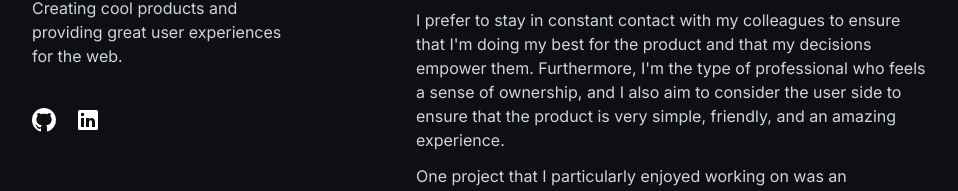
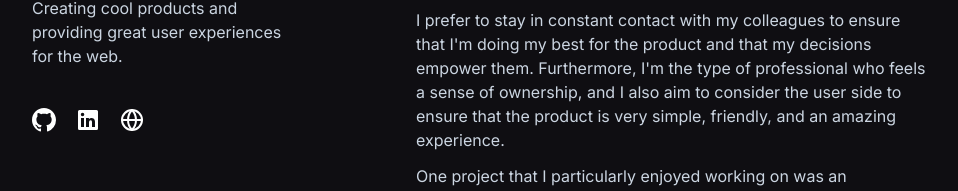
Before and after one commit to niltonslf/niltonlopes.com.br, a Next.js app: page / in a window 1280 px wide. Shown: the part 268-459 px from the top of the page, without its empty margins (96-1054 px from the left). Built offline with nearby package versions, Linux system fonts and the light colour scheme.

Commit message:
feat: add link to my singlebio page

```diff
--- a/src/app/components/icons/index.ts
+++ b/src/app/components/icons/index.ts
@@ -1,2 +1,3 @@
 export * from './github';
 export * from './linkedin';
+export * from './world';
--- /dev/null
+++ b/src/app/components/icons/world.tsx
@@ -0,0 +1,5 @@
+export const WorldIcon = () => {
+  return (
+    <svg xmlns="http://www.w3.org/2000/svg" width="24" height="24" viewBox="0 0 24 24" fill="none" stroke="currentColor" stroke-width="2" stroke-linecap="round" stroke-linejoin="round" ><circle cx="12" cy="12" r="10"/><path d="M12 2a14.5 14.5 0 0 0 0 20 14.5 14.5 0 0 0 0-20"/><path d="M2 12h20"/></svg>
+  );
+};
--- a/src/app/page.tsx
+++ b/src/app/page.tsx
@@ -1,5 +1,5 @@
 import Image from 'next/image';
-import { GithubIcon, LinkedinIcon } from './components';
+import { GithubIcon, LinkedinIcon, WorldIcon } from './components';
 import { experiences } from './data/experiences';
 
 /* eslint-disable react/no-unescaped-entities */
@@ -29,6 +29,13 @@ export default function Home() {
               target='_blank'
             >
               <LinkedinIcon />
+            </a>
+            <a
+              href='https://singlebio.link/nill'
+              title='Go to my page'
+              target='_blank'
+            >
+              <WorldIcon />
             </a>
           </div>
         </header>
```
